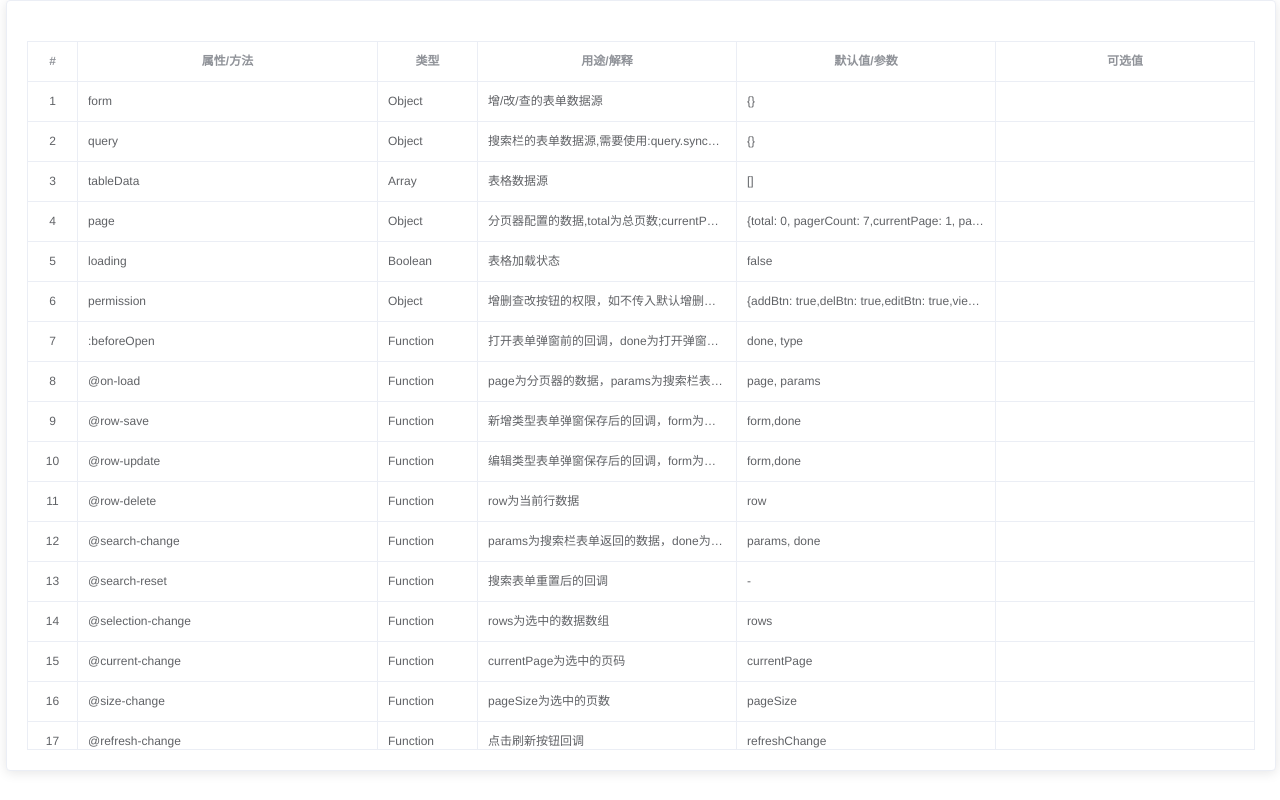
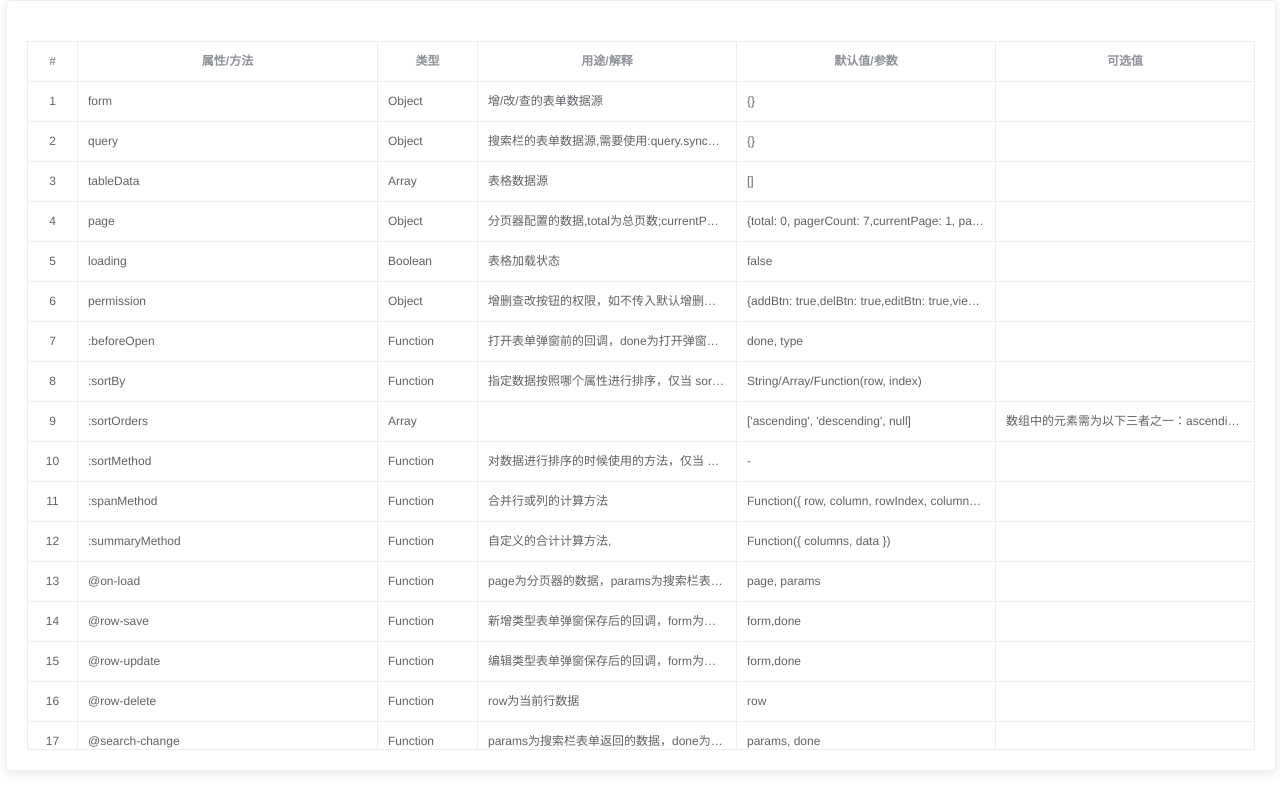
Before and after one commit to wenruo-L/CRUDWithElementUI, a Vue app: page /#/document in a window 1280 px wide. Built offline with nearby package versions, Linux system fonts and the light colour scheme.

Commit message:
feat(crud): 完善了表格功能
1.新增表单属性order，用于表单排序；2.新增搜索栏表单属性searchOrder，用户搜索栏排序；3.新增表格排序功能，对接对应的方法；4.新增表格合计功能，对接对应的方法；5.接入行合并函数

```diff
--- a/src/utils/CURD/crud.vue
+++ b/src/utils/CURD/crud.vue
@@ -9,10 +9,18 @@
     <p-table
       ref="pTable"
       :loading="loading"
-      :crudOption="crudOption"
+      :option="option"
       :tableData="tableData"
       :permission="permission"
       :tablePageHeight="tablePageHeight"
+      :sort-method="sortMethod"
+      :sort-orders="sortOrders"
+      :sort-by="sortBy"
+      :span-method="spanMethod"
+      :summary-method="summaryMethod"
+      @row-click="rowClick"
+      @row-dblclick="rowDblclick"
+      @sort-change="sortChange"
       @refresh-change="refreshChange"
       @search-change="shouldShowSearch"
       @row-delete="rowDelete"
@@ -79,7 +87,7 @@ export default {
       },
     },
     // crud的配置
-    crudOption: {
+    option: {
       type: Object,
       default: () => {
         return Object.create(null);
@@ -119,6 +127,11 @@ export default {
       },
     },
     beforeOpen: Function,
+    sortBy: Function,
+    sortOrders: Array,
+    sortMethod: Function,
+    spanMethod: Function,
+    summaryMethod: Function,
   },
   data() {
     return {
@@ -151,7 +164,7 @@ export default {
     },
     // 首次加载crud是否显示顶部搜索
     headerSearch() {
-      return vaildData(this.crudOption.searchShow, crudConfig.searchShow);
+      return vaildData(this.option.searchShow, crudConfig.searchShow);
     },
     // 分页器高度
     tablePageHeight() {
@@ -164,8 +177,8 @@ export default {
     // 字段处理，主要处理存在复杂表头情况下，需要把复杂表头下的子数组展开到原本的下标位置
     columnList() {
       let result = [];
-      if (this.crudOption.column.length === 0) return result;
-      let list = deepClone(this.crudOption.column);
+      if (this.option.column.length === 0) return result;
+      let list = deepClone(this.option.column);
       const dealWithColumn = (list) => {
         list.forEach((el) => {
           if (el.children && el.children.length) {
@@ -187,6 +200,18 @@ export default {
     // console.log("columnList", this.columnList);
   },
   methods: {
+    // 行双击
+    rowDblclick(row, event) {
+      this.$emit("row-dblclick", row, event);
+    },
+    // 行单击
+    rowClick(row, event, column) {
+      this.$emit("row-click", row, event, column);
+    },
+    // 排序回调
+    sortChange(val) {
+      this.$emit("sort-change", val);
+    },
     // 重绘表格
     doLayout() {
       this.$refs.pTable.tableDoLayout();
--- a/src/utils/CURD/dialog-form.vue
+++ b/src/utils/CURD/dialog-form.vue
@@ -2,8 +2,8 @@
   <el-dialog
     :title="dialogTitle"
     append-to-body
-    :close-on-press-escape="crud.crudOption.dialogEscape || false"
-    :close-on-click-modal="crud.crudOption.dialogClickModal || false"
+    :close-on-press-escape="crud.option.dialogEscape || false"
+    :close-on-click-modal="crud.option.dialogClickModal || false"
     :visible.sync="dialogVisible"
     :width="dialogWidth"
     :fullscreen="fullscreen"
@@ -80,15 +80,12 @@ export default {
   computed: {
     formOption() {
       return {
-        detail: this.crud.crudOption.detail,
+        detail: this.crud.option.detail,
         column: this.crud.columnList,
       };
     },
     dialogWidth() {
-      return vaildData(
-        this.crud.crudOption.dialogWidth,
-        crudConfig.dialogWidth
-      );
+      return vaildData(this.crud.option.dialogWidth, crudConfig.dialogWidth);
     },
     dialogTitle() {
       return this.openType === "add"
@@ -98,23 +95,23 @@ export default {
         : "查 看";
     },
     size() {
-      return vaildData(this.crud.crudOption.size, pFormConfig.size);
+      return vaildData(this.crud.option.size, pFormConfig.size);
     },
     muneAlign() {
-      return vaildData(this.crud.crudOption.muneAlign, pFormConfig.muneAlign);
+      return vaildData(this.crud.option.muneAlign, pFormConfig.muneAlign);
     },
     getSubmitBtnText() {
-      return vaildData(this.crud.crudOption.submitText, pFormConfig.submitText);
+      return vaildData(this.crud.option.submitText, pFormConfig.submitText);
     },
     getCancelBtnText() {
-      return vaildData(this.crud.crudOption.cancelText, pFormConfig.cancelText);
+      return vaildData(this.crud.option.cancelText, pFormConfig.cancelText);
     },
     isView() {
       return this.openType === "view";
     },
     // 是否开启拖拽表单
     getDialogBind() {
-      return this.crud.crudOption.dialogDrag === true;
+      return this.crud.option.dialogDrag === true;
     },
   },
   data() {
--- a/src/utils/CURD/header-search.vue
+++ b/src/utils/CURD/header-search.vue
@@ -65,7 +65,7 @@ export default {
     // 搜索的字段有多少
     searchLen() {
       let count = 0;
-      this.crud.crudOption.column.forEach((el) => {
+      this.crud.option.column.forEach((el) => {
         if (el.search === true) count++;
       });
       return count;
@@ -76,7 +76,7 @@ export default {
     // 1.2 搜索的字段的长度是否大于要收起的数量
     shouldShowSearchToggleIcon() {
       return (
-        vaildData(this.crud.crudOption.searchBtn, crudConfig.searchBtn) &&
+        vaildData(this.crud.option.searchBtn, crudConfig.searchBtn) &&
         this.searchLen > this.searchIndex
       );
     },
@@ -103,7 +103,7 @@ export default {
       this.crud.$emit("update:query", this.searchForm);
     },
     initOption() {
-      const option = this.crud.crudOption;
+      const option = this.crud.option;
       this.searchShow = vaildData(option.searchBtn, crudConfig.searchBtn);
       this.searchIndex = vaildData(option.searchIndex, 4);
       this.searchForm = deepClone(this.crud.query);
@@ -116,6 +116,7 @@ export default {
             obj.prop = el.prop;
             obj.props = el.props;
             obj.dicData = el.dicData;
+            obj.order = el.searchOrder;
             obj.type = this.getSearchType(el);
             obj.size = vaildData(el.searchSize, pFormConfig.size);
             obj.span = vaildData(el.searchSpan, pFormConfig.searchSpan);
--- a/src/utils/CURD/p-form/p-form.vue
+++ b/src/utils/CURD/p-form/p-form.vue
@@ -308,6 +308,7 @@ export default {
         item.IsDisplay = this.vaildDisplay(item);
         return item.IsDisplay === true;
       });
+      result = result.sort((a, b) => (b.order || 0) - (a.order || 0));
       return result;
     },
     getFormLabelWidth() {
--- a/src/utils/CURD/p-table/column-dynamic.vue
+++ b/src/utils/CURD/p-table/column-dynamic.vue
@@ -6,6 +6,7 @@
     :fixed="column.fixed"
     :prop="column.prop || ''"
     :label="column.label || ''"
+    :sortable="column.sortable || false"
     :show-overflow-tooltip="pTable.getShowOverflowTooltip(column)"
   >
     <template slot-scope="{ row, $index }">
--- a/src/utils/CURD/p-table/p-table.vue
+++ b/src/utils/CURD/p-table/p-table.vue
@@ -65,28 +65,35 @@
       v-loading="loading"
       :data="tableData"
       :height="tableHeight"
-      :max-height="isAutoHeight ? tableHeight : crudOption.maxHeight"
-      :stripe="crudOption.stripe"
-      :border="crudOption.border"
+      :max-height="isAutoHeight ? tableHeight : option.maxHeight"
+      :stripe="option.stripe"
+      :border="option.border"
       :size="size"
-      :fit="crudOption.fit || true"
-      :show-header="crudOption.showHeader || true"
-      :highlight-current-row="crudOption.highlightCurrentRow"
-      :cell-class-name="crudOption.cellClassName"
+      :fit="option.fit || true"
+      :show-header="option.showHeader || true"
+      :highlight-current-row="option.highlightCurrentRow"
+      :cell-class-name="option.cellClassName"
       :row-key="TableRowKey"
       :tree-props="TableTreeProps"
       :lazy="TableLazy"
-      :default-expand-all="crudOption.expandAll"
+      :default-expand-all="option.expandAll"
       :load="treeLoad"
+      :span-method="spanMethod"
       @selection-change="selectionChange"
       @expand-change="expandChange"
+      :sort-method="sortMethod"
+      :sort-orders="sortOrders"
+      :sort-by="sortBy"
+      @sort-change="sortChange"
+      @row-click="rowClick"
+      @row-dblclick="rowDblclick"
+      :show-summary="option.showSummary"
+      :summary-method="tableSummaryMethod"
       style="width: 100%"
     >
-      <!-- :show-summary="crudOption.showSummary"
-      :summary-method="summaryMethod" -->
       <!-- 行展开 -->
       <el-table-column
-        v-if="crudOption.expand"
+        v-if="option.expand"
         type="expand"
         fixed
         header-align="center"
@@ -99,7 +106,7 @@
       </el-table-column>
       <!-- 多选 -->
       <el-table-column
-        v-if="crudOption.selection"
+        v-if="option.selection"
         type="selection"
         fixed
         header-align="center"
@@ -109,7 +116,7 @@
       </el-table-column>
       <!-- 索引 -->
       <el-table-column
-        v-if="crudOption.index"
+        v-if="option.index"
         type="index"
         fixed
         header-align="center"
@@ -174,8 +181,7 @@
       <!-- 无数据 -->
       <template slot="empty">
         <slot name="empty">
-          <el-empty :description="crudOption.emptyText || '暂无数据'">
-          </el-empty>
+          <el-empty :description="option.emptyText || '暂无数据'"> </el-empty>
         </slot>
       </template>
     </el-table>
@@ -206,7 +212,7 @@ export default {
   },
   props: {
     // crud的配置
-    crudOption: {
+    option: {
       type: Object,
       default: () => {
         return Object.create(null);
@@ -243,6 +249,11 @@ export default {
       type: [String, Number],
       default: 20,
     },
+    sortBy: Function,
+    sortOrders: Array,
+    sortMethod: Function,
+    spanMethod: Function,
+    summaryMethod: Function,
   },
   computed: {
     // data(){
@@ -256,14 +267,14 @@ export default {
     // },
     // 表格自动高度
     isAutoHeight() {
-      return this.crudOption.height === "auto";
+      return this.option.height === "auto";
     },
     // 列配置
     columnOption() {
       let columnList = [];
-      // console.log("p-table  this.crudOption", this.crudOption);
-      if (this.crudOption.column.length == 0) return columnList;
-      columnList = this.crudOption.column.filter((item, index) => {
+      // console.log("p-table  this.option", this.option);
+      if (this.option.column.length == 0) return columnList;
+      columnList = this.option.column.filter((item, index) => {
         item.$index = index;
         return item.hide === undefined || item.hide === false;
       });
@@ -289,66 +300,70 @@ export default {
     },
     // 样式大小 控制表格及新增、批量操作按钮大小
     size() {
-      return vaildData(this.crudOption.size, crudConfig.size);
+      return vaildData(this.option.size, crudConfig.size);
     },
     // 顶部新增按钮
     HeaderMuneAddBtn() {
-      return vaildData(this.crudOption.addBtn, crudConfig.addBtn);
+      return vaildData(this.option.addBtn, crudConfig.addBtn);
     },
     // 顶部删除按钮
     HeaderMuneDelBtn() {
       return vaildData(
-        this.crudOption.topDelBtn,
-        crudConfig.topDelBtn && this.crudOption.selection
+        this.option.topDelBtn,
+        crudConfig.topDelBtn && this.option.selection
       );
     },
     // 顶部刷新按钮
     HeaderMuneRefreshBtn() {
-      return vaildData(this.crudOption.refreshBtn, crudConfig.refreshBtn);
+      return vaildData(this.option.refreshBtn, crudConfig.refreshBtn);
     },
     // 顶部搜索开关按钮
     HeaderMuneSearchBtn() {
-      return vaildData(this.crudOption.searchBtn, crudConfig.searchBtn);
+      return vaildData(this.option.searchBtn, crudConfig.searchBtn);
     },
     // 表格 rowkey
     TableRowKey() {
-      return vaildData(this.crudOption.rowKey, crudConfig.rowKey);
+      return vaildData(this.option.rowKey, crudConfig.rowKey);
     },
     // 表格 tree-props
     TableTreeProps() {
-      return vaildData(this.crudOption.treeProps, crudConfig.treeProps);
+      return vaildData(this.option.treeProps, crudConfig.treeProps);
     },
     // 表格 lazy
     TableLazy() {
-      return vaildData(this.crudOption.treeLazy, crudConfig.treeLazy);
+      return vaildData(this.option.treeLazy, crudConfig.treeLazy);
     },
     // 列 header-align
     ColumnHeaderAlign() {
-      return vaildData(this.crudOption.headerAlign, crudConfig.headerAlign);
+      return vaildData(this.option.headerAlign, crudConfig.headerAlign);
     },
     // 列 align
     ColumnAlign() {
-      return vaildData(this.crudOption.columnAlign, crudConfig.columnAlign);
+      return vaildData(this.option.columnAlign, crudConfig.columnAlign);
     },
     // 列 操作栏
     ColumnMenu() {
-      return vaildData(this.crudOption.menu, crudConfig.menu);
+      return vaildData(this.option.menu, crudConfig.menu);
     },
     // 列 操作栏宽度
     ColumnMenuWidth() {
-      return vaildData(this.crudOption.menuWidth, crudConfig.menuWidth);
+      return vaildData(this.option.menuWidth, crudConfig.menuWidth);
     },
     // 列 查看按钮
     ColumnViewBtn() {
-      return vaildData(this.crudOption.viewBtn, crudConfig.viewBtn);
+      return vaildData(this.option.viewBtn, crudConfig.viewBtn);
     },
     // 列 编辑按钮
     ColumnEditBtn() {
-      return vaildData(this.crudOption.editBtn, crudConfig.editBtn);
+      return vaildData(this.option.editBtn, crudConfig.editBtn);
     },
     // 列 删除按钮
     ColumnDelBtn() {
-      return vaildData(this.crudOption.delBtn, crudConfig.delBtn);
+      return vaildData(this.option.delBtn, crudConfig.delBtn);
+    },
+    // 进行合计的列
+    sumColumnList() {
+      return this.option.sumColumnList || [];
     },
   },
   created() {
@@ -364,6 +379,72 @@ export default {
     };
   },
   methods: {
+    // 表尾合计行
+    tableSummaryMethod(param) {
+      if (typeof this.summaryMethod === "function") {
+        return this.summaryMethod(param);
+      }
+      const { columns, data } = param;
+      let sumsList = {};
+      let sums = [];
+      if (columns.length > 0) {
+        columns.forEach((column, index) => {
+          let currItem = this.sumColumnList.find(
+            (item) => item.name === column.property
+          );
+          if (currItem) {
+            let decimals = currItem.decimals || 2;
+            let label = currItem.label || "";
+            let avgValues = data.map((item) => Number(item[column.property]));
+            let nowindex = 1;
+            let values = data.map((item) => Number(item[column.property]));
+            switch (currItem.type) {
+              case "count":
+                sums[index] = label + data.length;
+                break;
+              case "avg":
+                sums[index] = avgValues.reduce((perv, curr) => {
+                  let value = Number(curr);
+                  if (!isNaN(value)) {
+                    return (perv * (nowindex - 1) + curr) / nowindex++;
+                  } else {
+                    return perv;
+                  }
+                }, 0);
+                sums[index] = label + sums[index].toFixed(decimals);
+                break;
+              case "sum":
+                sums[index] = values.reduce((perv, curr) => {
+                  let value = Number(curr);
+                  if (!isNaN(value)) {
+                    return perv + curr;
+                  } else {
+                    return perv;
+                  }
+                }, 0);
+                sums[index] = label + sums[index].toFixed(decimals);
+                break;
+            }
+            sumsList[column.property] = sums[index];
+          } else {
+            sums[index] = "";
+          }
+        });
+      }
+      return sums;
+    },
+    // 行双击
+    rowDblclick(row, event) {
+      this.$emit("row-dblclick", row, event);
+    },
+    // 行单击
+    rowClick(row, event, column) {
+      this.$emit("row-click", row, event, column);
+    },
+    // 排序回调
+    sortChange(val) {
+      this.$emit("sort-change", val);
+    },
     // 重绘表格
     tableDoLayout() {
       this.$refs.table.doLayout();
@@ -520,10 +601,10 @@ export default {
             clientHeight -
             tableStyle.offsetTop -
             pageStyle -
-            this.crudOption.calcHeight;
+            this.option.calcHeight;
         });
       } else {
-        this.tableHeight = this.crudOption.height;
+        this.tableHeight = this.option.height;
       }
     },
     getShowOverflowTooltip(column) {
--- a/src/utils/CURD/table-page.vue
+++ b/src/utils/CURD/table-page.vue
@@ -64,7 +64,7 @@ export default {
     // 1.2展示分页器条数得有值
     shouldShowPage() {
       return (
-        vaildData(this.crud.crudOption.page, crudConfig.page) &&
+        vaildData(this.crud.option.page, crudConfig.page) &&
         this.page.total &&
         this.page.total !== 0
       );
--- a/src/views/document.vue
+++ b/src/views/document.vue
@@ -1,6 +1,6 @@
 <template>
   <basic-container>
-    <p-table :crudOption="option" :tableData="data"> </p-table>
+    <p-table :option="option" :tableData="data"> </p-table>
   </basic-container>
 </template>
 
@@ -104,6 +104,39 @@ export default {
             "打开表单弹窗前的回调，done为打开弹窗的回调，type为打开弹窗的类型",
         },
         {
+          attribute: ":sortBy",
+          type: "Function",
+          defaultValue: "String/Array/Function(row, index)",
+          usedBy:
+            "指定数据按照哪个属性进行排序，仅当 sortable 设置为 true 且没有设置 sort-method 的时候有效。如果 sort-by 为数组，则先按照第 1 个属性排序，如果第 1 个相等，再按照第 2 个排序，以此类推",
+        },
+        {
+          attribute: ":sortOrders",
+          type: "Array",
+          defaultValue: "['ascending', 'descending', null]",
+          options:
+            "数组中的元素需为以下三者之一：ascending 表示升序，descending 表示降序，null 表示还原为原始顺序",
+        },
+        {
+          attribute: ":sortMethod",
+          type: "Function",
+          defaultValue: "-",
+          usedBy:
+            "对数据进行排序的时候使用的方法，仅当 sortable 设置为 true 的时候有效，需返回一个数字，和 Array.sort 表现一致",
+        },
+        {
+          attribute: ":spanMethod",
+          type: "Function",
+          defaultValue: "Function({ row, column, rowIndex, columnIndex })",
+          usedBy: "合并行或列的计算方法",
+        },
+        {
+          attribute: ":summaryMethod",
+          type: "Function",
+          defaultValue: "Function({ columns, data })",
+          usedBy: "自定义的合计计算方法,",
+        },
+        {
           attribute: "@on-load",
           type: "Function",
           defaultValue: "page, params",
@@ -165,6 +198,24 @@ export default {
           type: "Function",
           defaultValue: "refreshChange",
           usedBy: "点击刷新按钮回调",
+        },
+        {
+          attribute: "@sort-change",
+          type: "Function",
+          defaultValue: "val",
+          usedBy: "排序回调",
+        },
+        {
+          attribute: "@row-click",
+          type: "Function",
+          defaultValue: "row, event",
+          usedBy: "当某一行被点击时会触发该事件",
+        },
+        {
+          attribute: "@row-dblclick",
+          type: "Function",
+          defaultValue: "row, event, column",
+          usedBy: "当某一行被双击击时会触发该事件",
         },
         {
           attribute: "slot",
@@ -257,7 +308,7 @@ export default {
           ],
         },
         {
-          attribute: "crudOption",
+          attribute: "option",
           type: "Object",
           defaultValue: "",
           usedBy: "表格配置",
@@ -464,6 +515,14 @@ export default {
               usedBy: "表格空数据时文字提示",
             },
             {
+              attribute: "sumColumnList",
+              type: "Array",
+              defaultValue: "-",
+              options: "{label: '',name: '', type: '',decimals: 2,}",
+              usedBy:
+                "属性配置需要计算的表格列配置,label为自定义前缀；name为字段对应的prop值，type有sum合计/ avg平均 /统计count;decimals为小数点后几位，默认2位",
+            },
+            {
               attribute: "column",
               type: "Array",
               defaultValue: "-",
@@ -532,6 +591,12 @@ export default {
                       defaultValue: "请选择/请输入${Label}",
                       usedBy:
                         "提示语,如果在rules里有传入提示语，会默认用第一个提示语，如果没有配置rules，默认为请选择/请输入${Label}",
+                    },
+                    {
+                      attribute: "order",
+                      type: "Number",
+                      defaultValue: "-",
+                      usedBy: "更改字段表单排序，数值越大越靠前",
                     },
                     {
                       attribute: "size",
@@ -650,10 +715,28 @@ export default {
                       usedBy: "数据源",
                     },
                     {
+                      attribute: "sortable",
+                      type: "Boolean",
+                      defaultValue: "false",
+                      usedBy: "是否开启排序",
+                    },
+                    {
+                      attribute: "showSummary",
+                      type: "Boolean",
+                      defaultValue: "false",
+                      usedBy: "是否开启合计",
+                    },
+                    {
                       attribute: "search",
                       type: "Boolean",
                       defaultValue: "false",
                       usedBy: "该字段是否开启搜索",
+                    },
+                    {
+                      attribute: "searchOrder",
+                      type: "Number",
+                      defaultValue: "-",
+                      usedBy: "更改搜索字段表单排序，数值越大越靠前",
                     },
                     {
                       attribute: "searchSize",
--- a/src/views/test.vue
+++ b/src/views/test.vue
@@ -24,18 +24,21 @@
     </p-form> -->
     <!-- 表格测试 -->
     <!--
-      <pTable :crudOption="option" :tableData="data"></pTable> -->
+      <pTable :option="option" :tableData="data"></pTable> -->
     <!-- crud测试 -->
     <Crud
       ref="crud"
       v-model="form"
       :page="page"
       :loading="loading"
-      :crudOption="option"
+      :option="option"
       :before-open="beforeOpen"
       :tableData="data"
       :query.sync="query"
       :permission="permissionList"
+      @row-click="rowClick"
+      @row-dblclick="rowDblclick"
+      @sort-change="sortChange"
       @row-save="submit"
       @row-update="submit"
       @row-delete="rowDelete"
@@ -629,6 +632,14 @@ export default {
         showSummary: true,
         expand: true,
         dialogDrag: true,
+        sumColumnList: [
+          {
+            label: "我是年龄哦",
+            name: "age",
+            type: "sum", //sum avg count 合计 / 平均 / 统计
+            decimals: 1,
+          },
+        ],
         column: [
           {
             label: "姓名",
@@ -663,6 +674,7 @@ export default {
                     prop: "inComming",
                     type: "select",
                     addDisplay: false,
+                    order: 98,
                     value: 0,
                     dicData: [
                       {
@@ -684,6 +696,7 @@ export default {
                         prop: "laoba",
                         disabled: true,
                         search: true,
+                        searchOrder: 99,
                       },
                       {
                         label: "你吃了吗",
@@ -758,6 +771,9 @@ export default {
             label: "年龄",
             prop: "age",
             // search: true,
+            width: 120,
+            showSummary: true,
+            sortable: true,
             value: 18,
             type: "number",
             rules: [
@@ -1437,6 +1453,7 @@ export default {
           {
             label: "测试使用自定义组件",
             prop: "testCom",
+            order: 99,
             span: 24,
             component: "testCom",
             params: {
@@ -1549,6 +1566,18 @@ export default {
     // this.$destroy("pForm");
   },
   methods: {
+    sortChange(val) {
+      console.log("sortChange", val);
+    },
+    rowClick(row, event, column) {
+      console.log("rowClick row", row);
+      console.log("rowClick  event", event);
+      console.log("rowClick column", column);
+    },
+    rowDblclick(row, event) {
+      console.log("rowDblclick row", row);
+      console.log("rowDblclick  event", event);
+    },
     to_document() {
       this.$router.push({
         path: "/document",
```
Also changed, not shown: src/utils/CURD/column.vue (deleted, +0 -106 lines).
